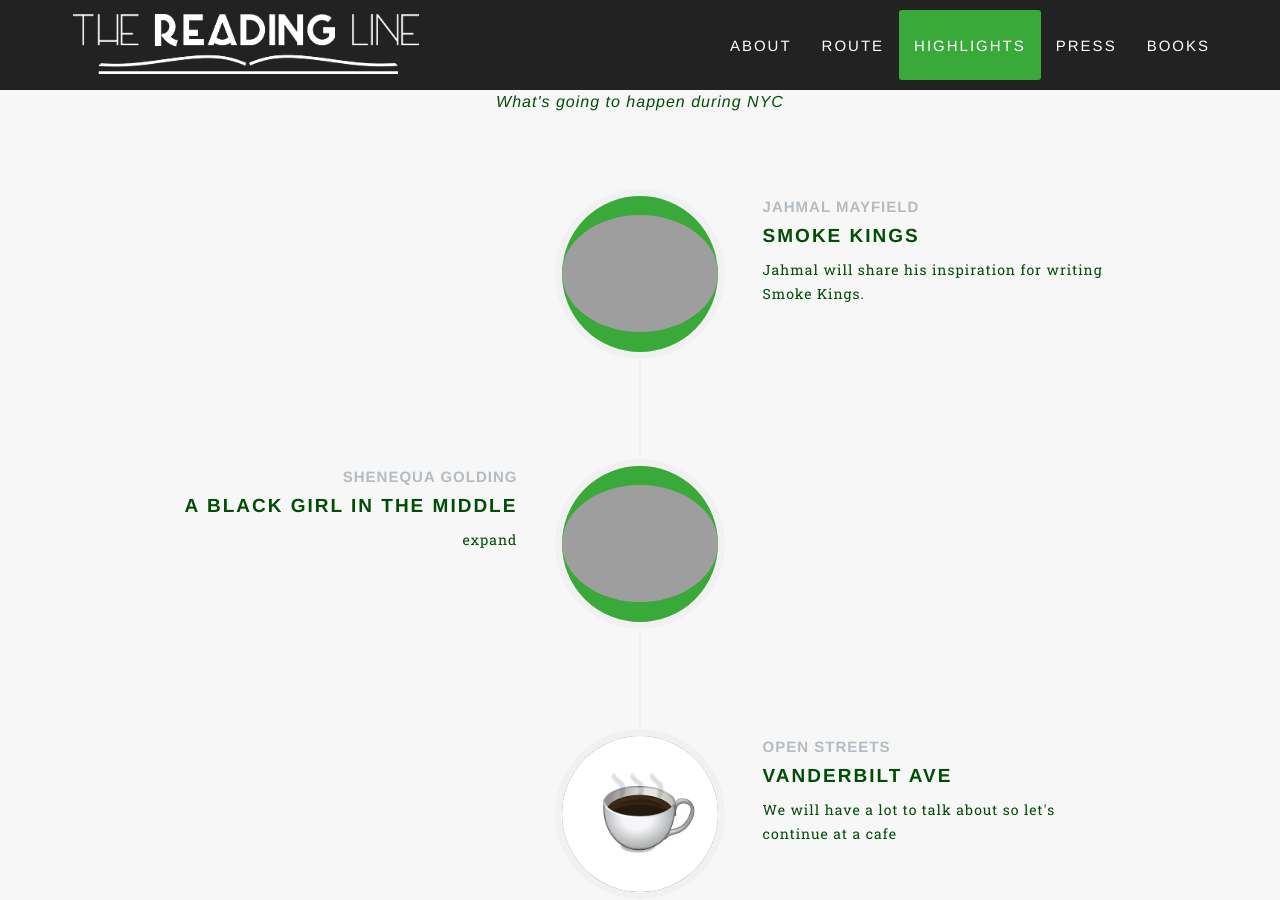
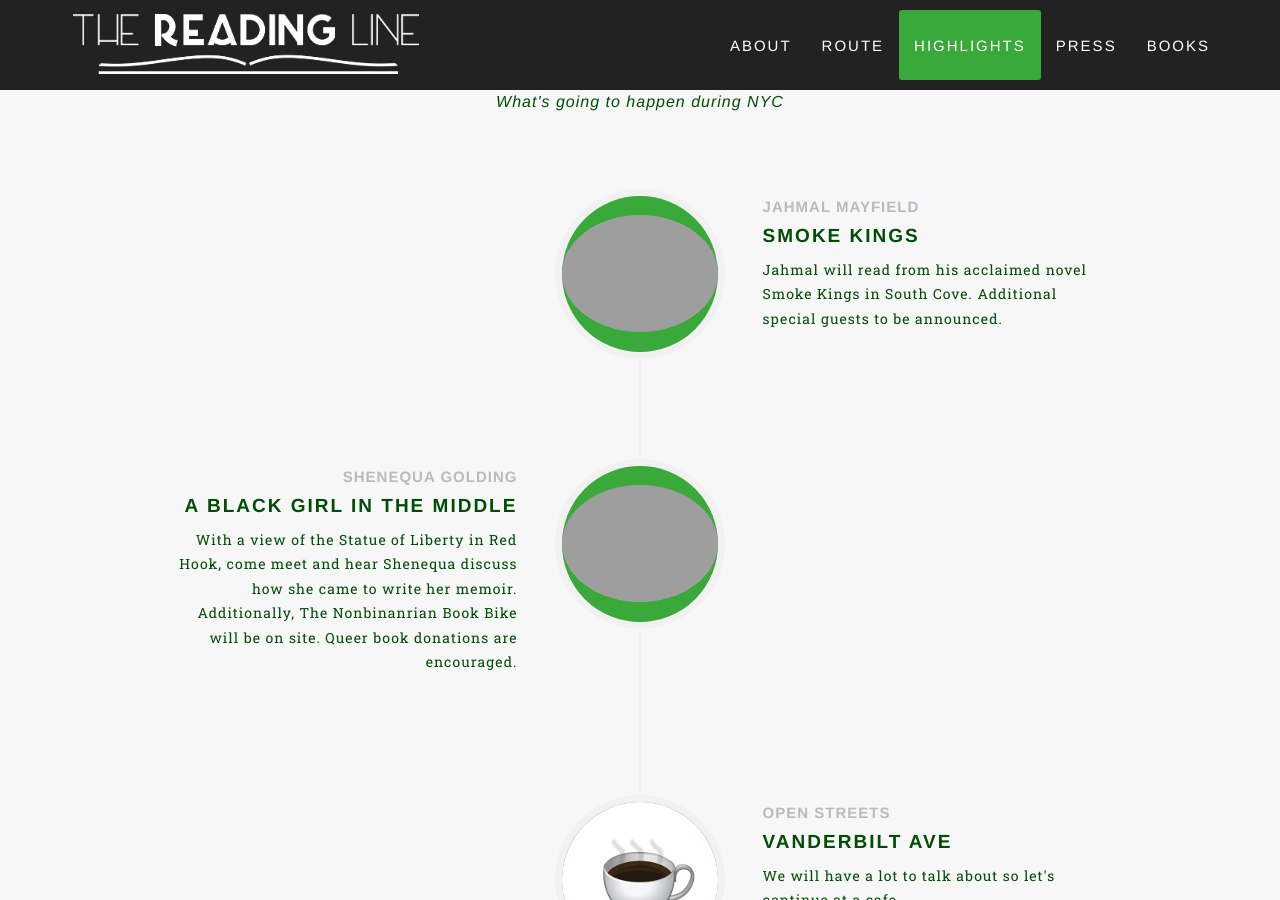
Before and after one commit to thereadingline/thereadingline.github.io, a Jekyll site: the page built from _pages/2024-nyc.md, in a window 1280 px wide and 900 px high, scrolled down 2024 px. Built offline with Jekyll 4.4.1, drawn with Linux system fonts in a browser that asks for light colours; some web fonts are replaced.

Commit message:
addition to descripton

```diff
--- a/_pages/2024-nyc.md
+++ b/_pages/2024-nyc.md
@@ -23,11 +23,11 @@ journey:
   - title: "Smoke Kings"
     subheading: "Jahmal Mayfield"
     img: jahmal_mayfield.jpg
-    about: "Jahmal will share his inspiration for writing Smoke Kings."
+    about: "Jahmal will read from his acclaimed novel Smoke Kings in South Cove. Additional special guests to be announced."
   - title: "A Black Girl in the Middle"
     subheading: "Shenequa Golding"
     img: shenequa_golding.jpg
-    about: "expand"
+    about: "With a view of the Statue of Liberty in Red Hook, come meet and hear Shenequa discuss how she came to write her memoir. Additionally, The Nonbinanrian Book Bike will be on site. Queer book donations are encouraged."
   - title: "Vanderbilt Ave"
     subheading: "Open Streets"
     img: coffee.jpg
```
